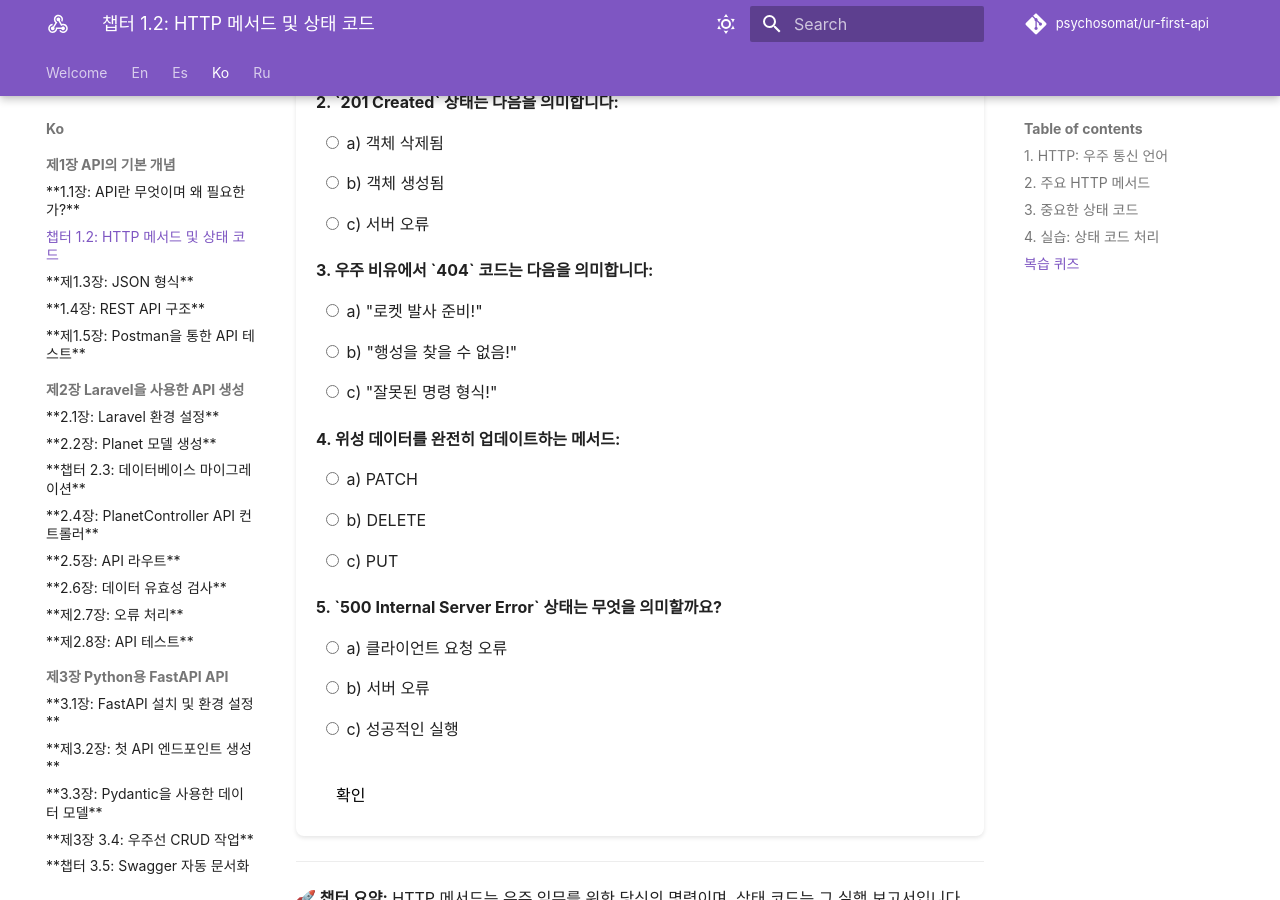
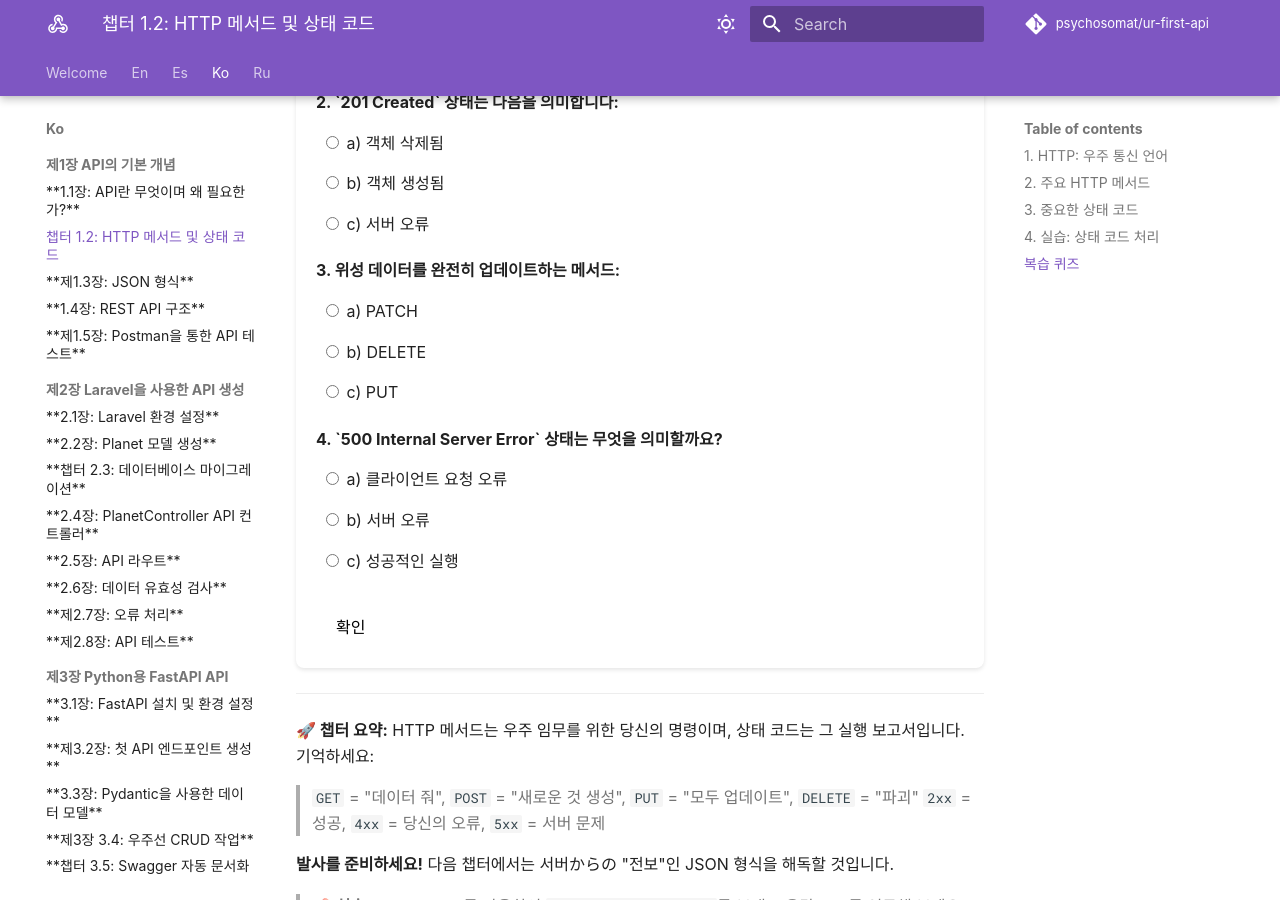
Before and after one commit to psychosomat/ur-first-api, an MkDocs documentation site: the page built from docs/ko/제1장 - API의 기본 개념/2.md, in a window 1280 px wide and 900 px high, scrolled down 2776 px. Built offline with MkDocs 1.6.1 and Material for MkDocs 9.7.7, drawn with Linux system fonts in a browser that asks for light colours; some web fonts are replaced; comment, search, counter and statistics services are not loaded.

Commit message:
Content adjustments

```diff
--- a/docs/ko/제1장 - API의 기본 개념/2.md
+++ b/docs/ko/제1장 - API의 기본 개념/2.md
@@ -158,19 +158,13 @@ get_post_data(9999) # 이 게시물은 존재하지 않으므로 404를 예상
       <label><input type="radio" name="q2" value="c"> c) 서버 오류</label>
     </div>
     <div class="question">
-      <p>3. 우주 비유에서 `404` 코드는 다음을 의미합니다:</p>
-      <label><input type="radio" name="q3" value="a"> a) "로켓 발사 준비!"</label>
-      <label><input type="radio" name="q3" value="b"> b) "행성을 찾을 수 없음!"</label>
-      <label><input type="radio" name="q3" value="c"> c) "잘못된 명령 형식!"</label>
-    </div>
-    <div class="question">
-      <p>4. 위성 데이터를 완전히 업데이트하는 메서드:</p>
+      <p>3. 위성 데이터를 완전히 업데이트하는 메서드:</p>
       <label><input type="radio" name="q4" value="a"> a) PATCH</label>
       <label><input type="radio" name="q4" value="b"> b) DELETE</label>
       <label><input type="radio" name="q4" value="c"> c) PUT</label>
     </div>
     <div class="question">
-      <p>5. `500 Internal Server Error` 상태는 무엇을 의미할까요?</p>
+      <p>4. `500 Internal Server Error` 상태는 무엇을 의미할까요?</p>
       <label><input type="radio" name="q5" value="a"> a) 클라이언트 요청 오류</label>
       <label><input type="radio" name="q5" value="b"> b) 서버 오류</label>
       <label><input type="radio" name="q5" value="c"> c) 성공적인 실행</label>
```
Also changed, not shown: other parts of docs/ko/제1장 - API의 기본 개념/2.md (+1 -1 lines), docs/en/Chapter 1 - API Basics/2.md (+3 -9 lines), docs/es/Capítulo 1 Fundamentos de la API/2.md (+3 -9 lines), docs/ru/Глава 1 - Основы API/2.md (+3 -9 lines).
